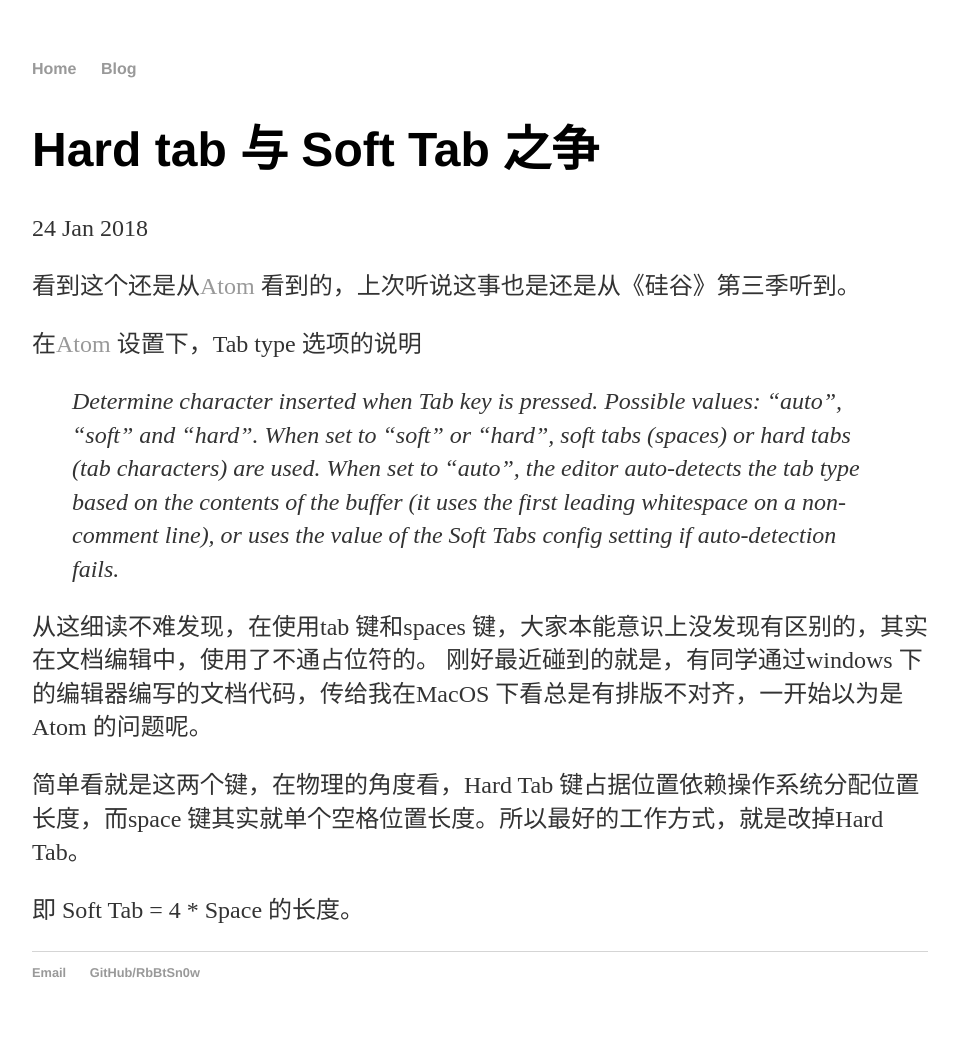
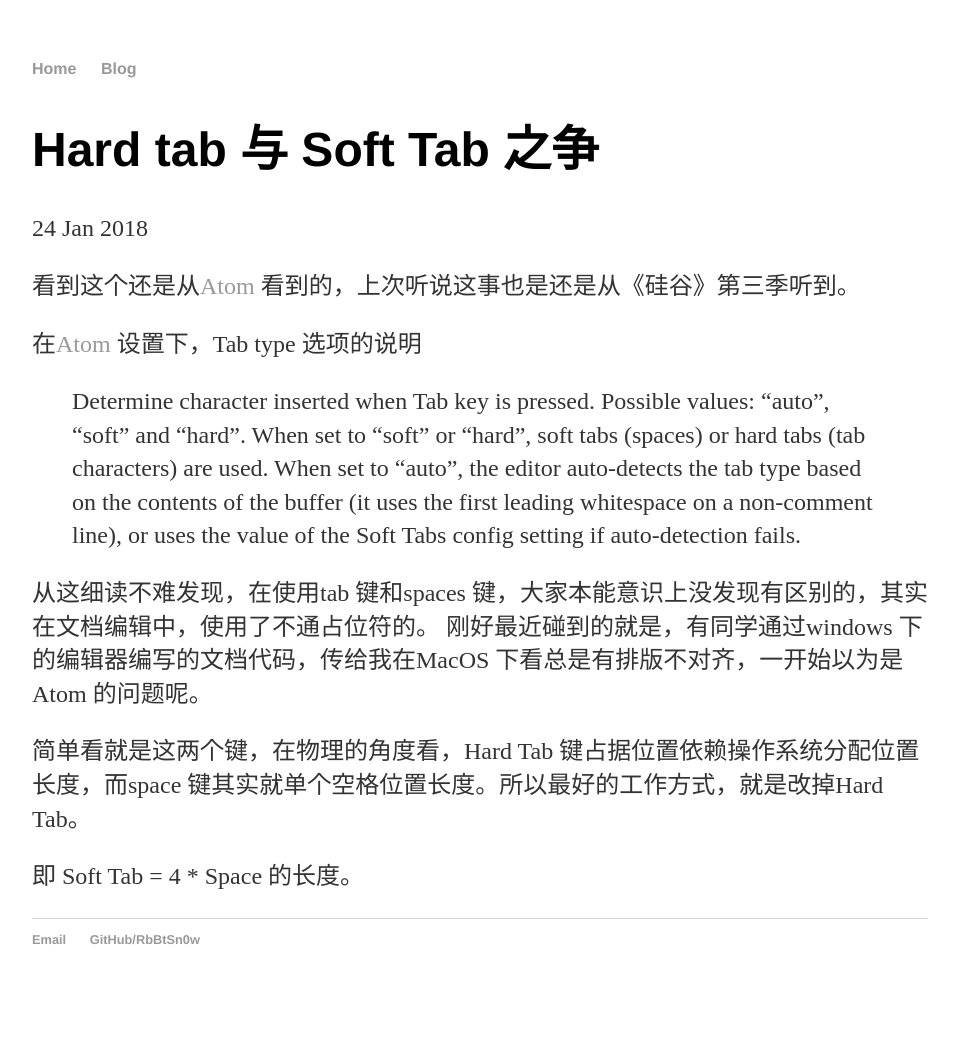
Before and after one commit to RbBtSn0w/rbbtsn0w.github.io, a Jekyll site: the page built from _posts/2018-01-24-HardTabWithSoftTab.md, in a window 1280 px wide. Shown: the whole page, without its empty margins (160-1119 px from the left). Built offline with Jekyll 4.4.1, drawn with Linux system fonts in a browser that asks for light colours; after the commit the page ends 1007 px from its top, so only the background shows below that.

```diff
--- a/_posts/2018-01-24-HardTabWithSoftTab.md
+++ b/_posts/2018-01-24-HardTabWithSoftTab.md
@@ -7,7 +7,7 @@ date: 2018-01-24
 看到这个还是从[Atom](https://atom.io) 看到的，上次听说这事也是还是从《硅谷》第三季听到。
 
 在[Atom](https://atom.io) 设置下，Tab type 选项的说明
-> <em> Determine character inserted when Tab key is pressed. Possible values: “auto”, “soft” and “hard”. When set to “soft” or “hard”, soft tabs (spaces) or hard tabs (tab characters) are used. When set to “auto”, the editor auto-detects the tab type based on the contents of the buffer (it uses the first leading whitespace on a non-comment line), or uses the value of the Soft Tabs config setting if auto-detection fails.</em>
+> Determine character inserted when Tab key is pressed. Possible values: “auto”, “soft” and “hard”. When set to “soft” or “hard”, soft tabs (spaces) or hard tabs (tab characters) are used. When set to “auto”, the editor auto-detects the tab type based on the contents of the buffer (it uses the first leading whitespace on a non-comment line), or uses the value of the Soft Tabs config setting if auto-detection fails.
 
 从这细读不难发现，在使用tab 键和spaces 键，大家本能意识上没发现有区别的，其实在文档编辑中，使用了不通占位符的。
 刚好最近碰到的就是，有同学通过windows 下的编辑器编写的文档代码，传给我在MacOS 下看总是有排版不对齐，一开始以为是Atom 的问题呢。
```
Also changed, not shown: _posts/2018-02-26-BlockchainWithECoins.md (+0 -3 lines), _posts/2018-05-07-FinalCutProX.md (+0 -4 lines).
